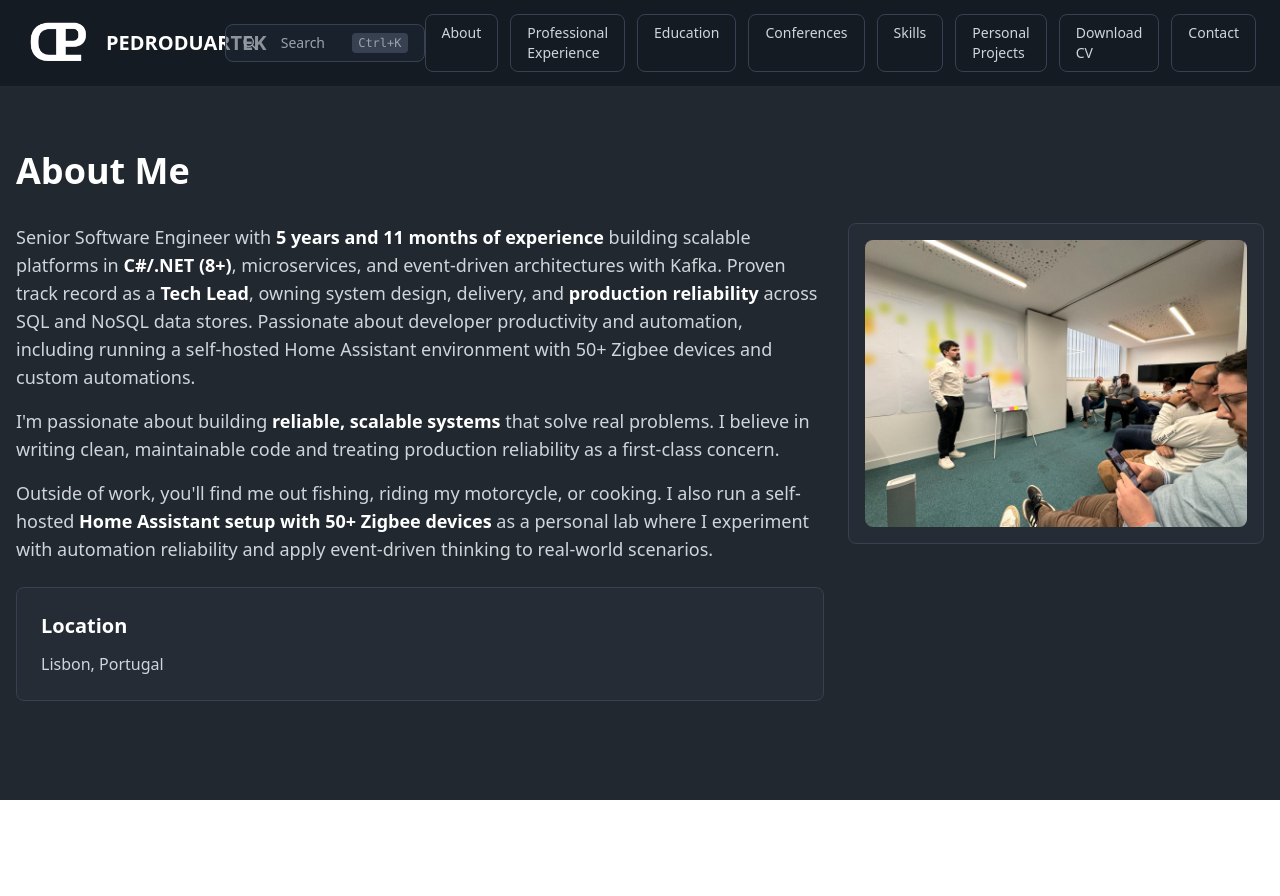
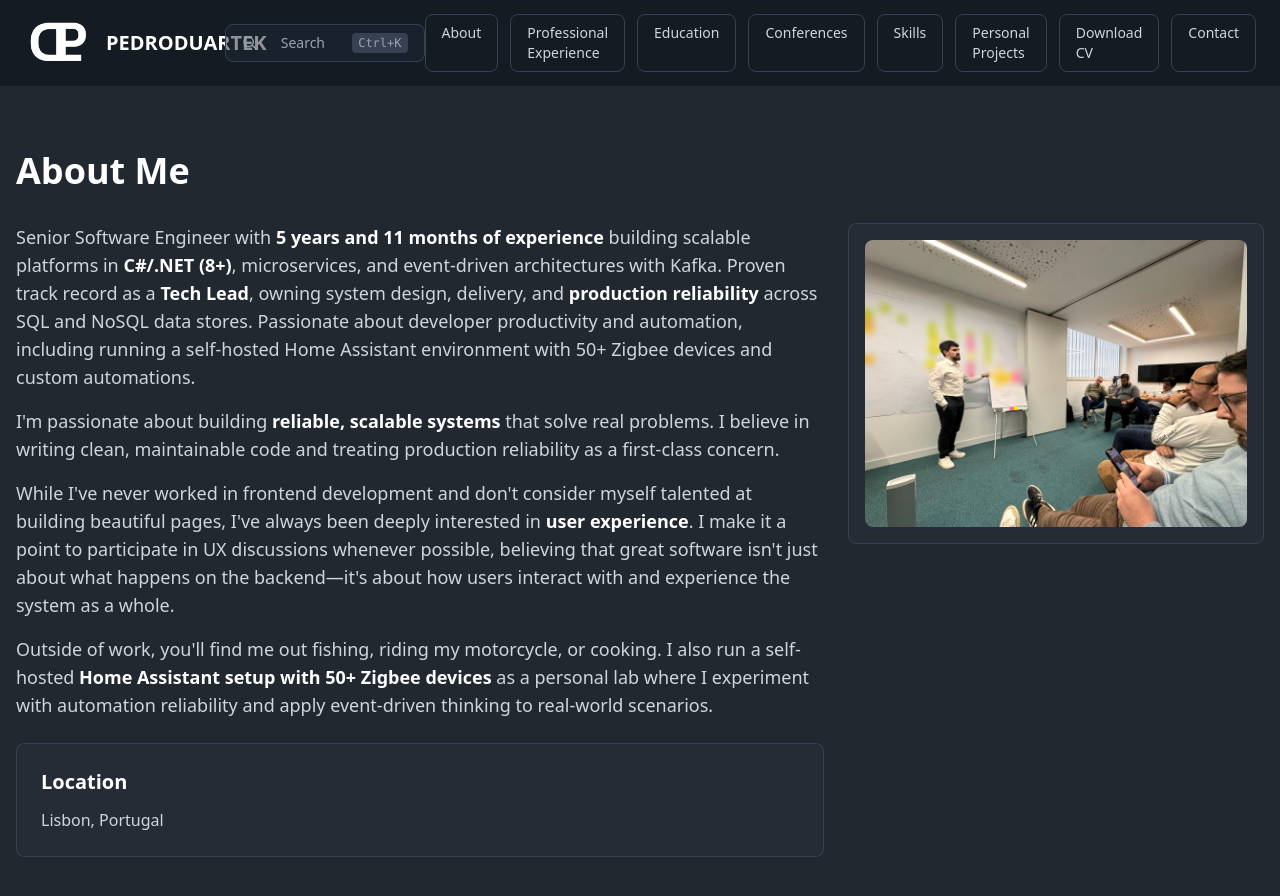
Before and after one commit to pedroduartek/personal-website.ai, a React (Vite) app in the folder apps/web/: page /about in a window 1280 px wide. Shown: the top 896 px of the page. Before the commit the page ends 800 px from the top, so only its background shows below. Built offline with nearby package versions, Linux system fonts and the light colour scheme.

Commit message:
Add UX interest statement to About page
Highlight passion for user experience and participation in UX discussions, acknowledging that great software extends beyond backend implementation

```diff
--- a/apps/web/src/features/about/AboutPage.tsx
+++ b/apps/web/src/features/about/AboutPage.tsx
@@ -26,6 +26,12 @@ export default function AboutPage() {
               real problems. I believe in writing clean, maintainable code and
               treating production reliability as a first-class concern.
             </p>
+            <p className="mb-4 text-base text-gray-300 md:text-lg">
+              While I've never worked in frontend development and don't consider myself talented at building beautiful pages,
+              I've always been deeply interested in <strong className="text-white">user experience</strong>. I make it a point
+              to participate in UX discussions whenever possible, believing that great software isn't just about what happens
+              on the backend—it's about how users interact with and experience the system as a whole.
+            </p>
             <p className="mb-6 text-base text-gray-300 md:text-lg">
               Outside of work, you'll find me out fishing, riding my motorcycle, or cooking.
               I also run a self-hosted <strong className="text-white">Home Assistant setup with 50+ Zigbee
```
